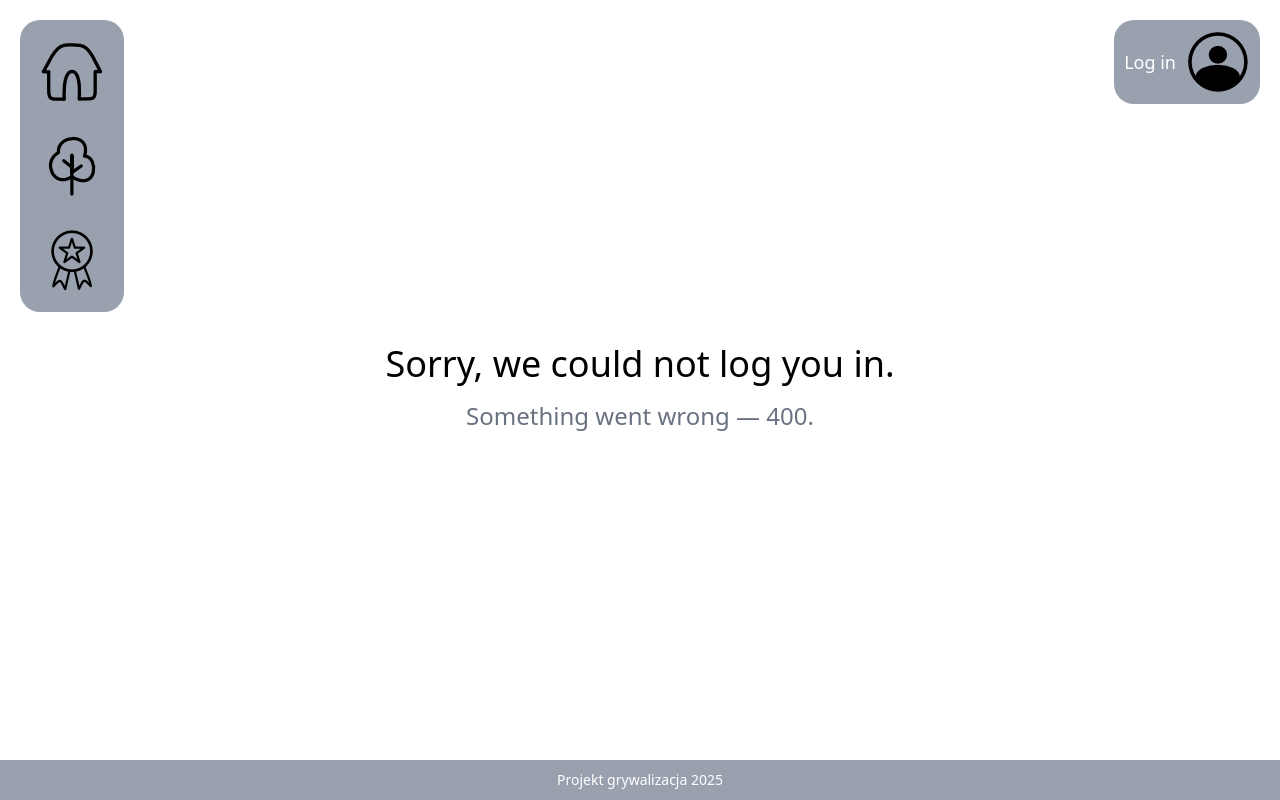
After one commit to T0253r/TK-grywalizacja, a Flask app: page /auth/login-invalid in a window 1280 px wide. The commit adds this page. Run offline with Flask 3, Linux system fonts and the light colour scheme.

Commit message:
fix: breaking errors after invalid authorization

```diff
--- a/grywalizacja_app/__init__.py
+++ b/grywalizacja_app/__init__.py
@@ -24,6 +24,7 @@ def create_app(test_config=None):
         SQLALCHEMY_TRACK_MODIFICATIONS = False,
         DISCORD_CLIENT_SECRET=os.getenv('DISCORD_CLIENT_SECRET'),
         DISCORD_CLIENT_ID=os.getenv('DISCORD_CLIENT_ID'),
+        KICK_NON_MEMBERS = True,
         OAUTH_SCOPE='identify guilds email',
         BASE_URL='http://localhost:5000',
         PORT=5000,
--- a/grywalizacja_app/auth.py
+++ b/grywalizacja_app/auth.py
@@ -4,6 +4,8 @@ import requests
 from flask import (
     Blueprint, redirect, render_template, request, session, url_for, current_app
 )
+from requests import HTTPError
+
 from .helpers import parse_scope, check_for_guild
 
 bp = Blueprint('auth', __name__, url_prefix='/auth')
@@ -53,8 +55,11 @@ def callback():
         'scope': parse_scope(app.config.get('OAUTH_SCOPE')),
     }
     headers = {'Content-Type': 'application/x-www-form-urlencoded'}
-    r = requests.post(f"{app.config.get('DISCORD_API_BASE_URL')}/oauth2/token", data=data, headers=headers)
-    r.raise_for_status()
+    try:
+        r = requests.post(f"{app.config.get('DISCORD_API_BASE_URL')}/oauth2/token", data=data, headers=headers)
+        r.raise_for_status()
+    except HTTPError as e:
+        return redirect(url_for('auth.login_invalid', code=e.response.status_code))
     credentials = r.json()
     access_token = credentials['access_token']
 
@@ -72,11 +77,26 @@ def callback():
     ).json()
 
     session['is_member'], session['guild'] = check_for_guild(guilds, int(app.config.get('ALLOWED_GUILD_ID')))
+
+    if not session['is_member']:
+        session.pop('user', None)
+        session.pop('guild', None)
+        session.pop('is_member', None)
+        return redirect(url_for('auth.login_invalid', code=403))
+
     return redirect(url_for('dashboard'))
+
+
+@bp.route('/login-invalid')
+def login_invalid():
+    error_code = request.args.get('code', default=400, type=int)
+    return render_template('login_invalid.html', membership_required=current_app.config.get('KICK_NON_MEMBERS'),
+                           error_code=error_code)
 
 
 def login_required(view):
     """Wrapper for all the views that require the user to be logged in."""
+
     @functools.wraps(view)
     def wrapped_view(**kwargs):
         if not session.get('user'):
--- a/grywalizacja_app/static/css/output.css
+++ b/grywalizacja_app/static/css/output.css
@@ -20,6 +20,8 @@
     --text-lg: 1.125rem;
     --text-lg--line-height: calc(1.75 / 1.125);
     --text-xl: 1.25rem;
+    --text-2xl: 1.5rem;
+    --text-2xl--line-height: calc(2 / 1.5);
     --text-3xl: 1.875rem;
     --text-3xl--line-height: calc(2.25 / 1.875);
     --text-4xl: 2.25rem;
@@ -274,6 +276,12 @@
   .p-2\.5 {
     padding: calc(var(--spacing) * 2.5);
   }
+  .py-2 {
+    padding-block: calc(var(--spacing) * 2);
+  }
+  .py-4 {
+    padding-block: calc(var(--spacing) * 4);
+  }
   .text-center {
     text-align: center;
   }
@@ -282,6 +290,10 @@
   }
   .text-right {
     text-align: right;
+  }
+  .text-2xl {
+    font-size: var(--text-2xl);
+    line-height: var(--tw-leading, var(--text-2xl--line-height));
   }
   .text-4xl {
     font-size: var(--text-4xl);
--- a/grywalizacja_app/templates/dashboard.html
+++ b/grywalizacja_app/templates/dashboard.html
@@ -1,6 +1,6 @@
 {% extends 'base.html' %}
 
-{% block title %}Login{% endblock %}
+{% block title %}Dashboard{% endblock %}
 
 {%  block content %}
     <div class="flex flex-col justify-center items-center h-screen max-w-[800px] mx-auto">
@@ -15,7 +15,7 @@
             {% else %}
                 You are not a member
             {% endif %}
-            of {{ guild.name }}
+            of {{ guild.name  }}
         </p>
     </div>
 {% endblock %}
--- /dev/null
+++ b/grywalizacja_app/templates/login_invalid.html
@@ -0,0 +1,18 @@
+{% extends 'base.html' %}
+
+{% block title %}Strona Główna{% endblock %}
+
+{% block content %}
+    <div class="flex flex-col justify-center items-center h-screen max-w-[800px] mx-auto">
+        <p class="text-4xl py-4">Sorry, we could not log you in.</p>
+        <p class="text-2xl text-gray-500">
+            {% if membership_required and error_code == 403 %}
+                Are you the member of the Discord server required to log in?
+            {% elif error_code is not none %}
+                Something went wrong — {{ error_code }}.
+            {% else %}
+                Unknown error.
+            {% endif %}
+        </p>
+    </div>
+{% endblock %}
```
Also changed, not shown: 1 other file.
